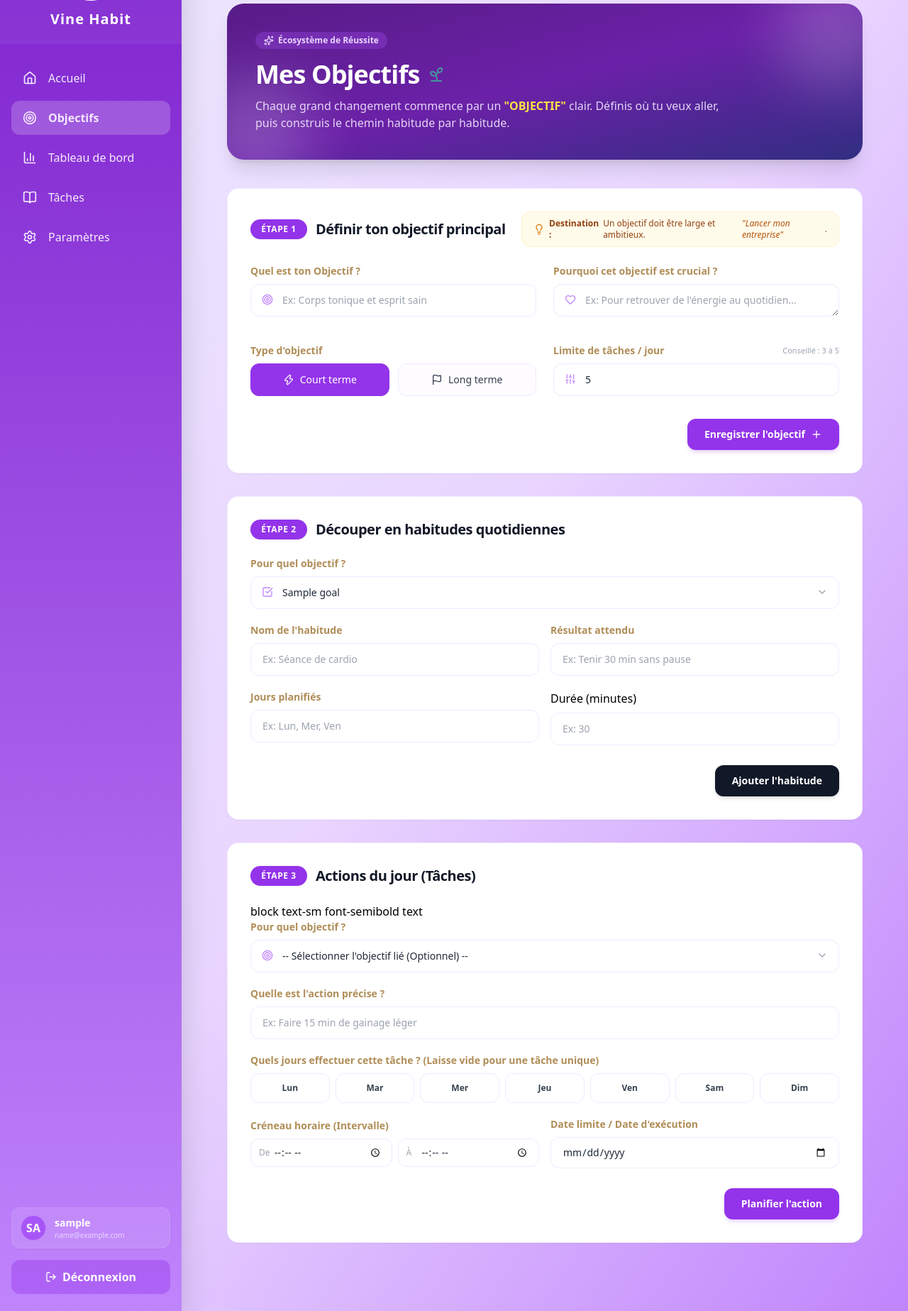
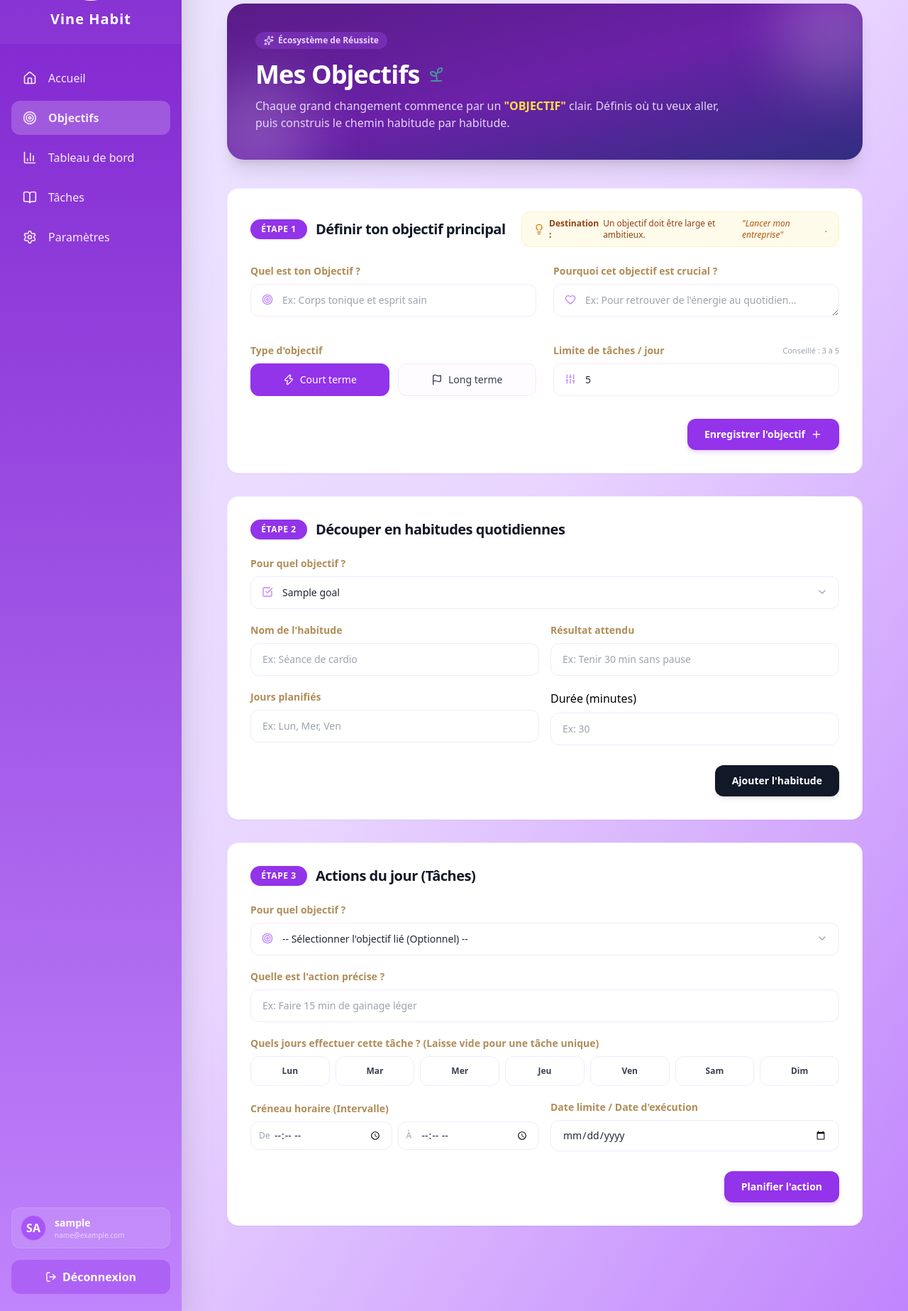
Before and after one commit to netty-hue/vine_habit_tracker, a Flask app: page /goal in a window 1280 px wide. Shown: the part 115-1962 px from the top of the page at 71% size. Run offline with Flask 3, Linux system fonts and the light colour scheme; a user stored in the database is signed in; tables that the repository leaves empty hold one stand-in row (values such as "Sample post"); data that the repository does not hold is empty; some libraries are stand-ins or nearby versions.

```diff
--- a/app/templates/data/goal.html
+++ b/app/templates/data/goal.html
@@ -153,7 +153,7 @@
             <div class="flex items-center gap-3 mb-6">
                 <span class="flex items-center justify-center bg-purple-600 text-white font-extrabold text-xs w-20 h-7 rounded-full uppercase tracking-wider shadow-sm">Étape 3</span>
                 <h2 class="text-xl font-bold text-gray-900 tracking-tight">Actions du jour (Tâches)</h2>
-            </div>block text-sm font-semibold text
+            </div>
 
             <form method="POST" action="{{ url_for('main.goal') }}" class="space-y-5">
                 <div class="space-y-2">
```
